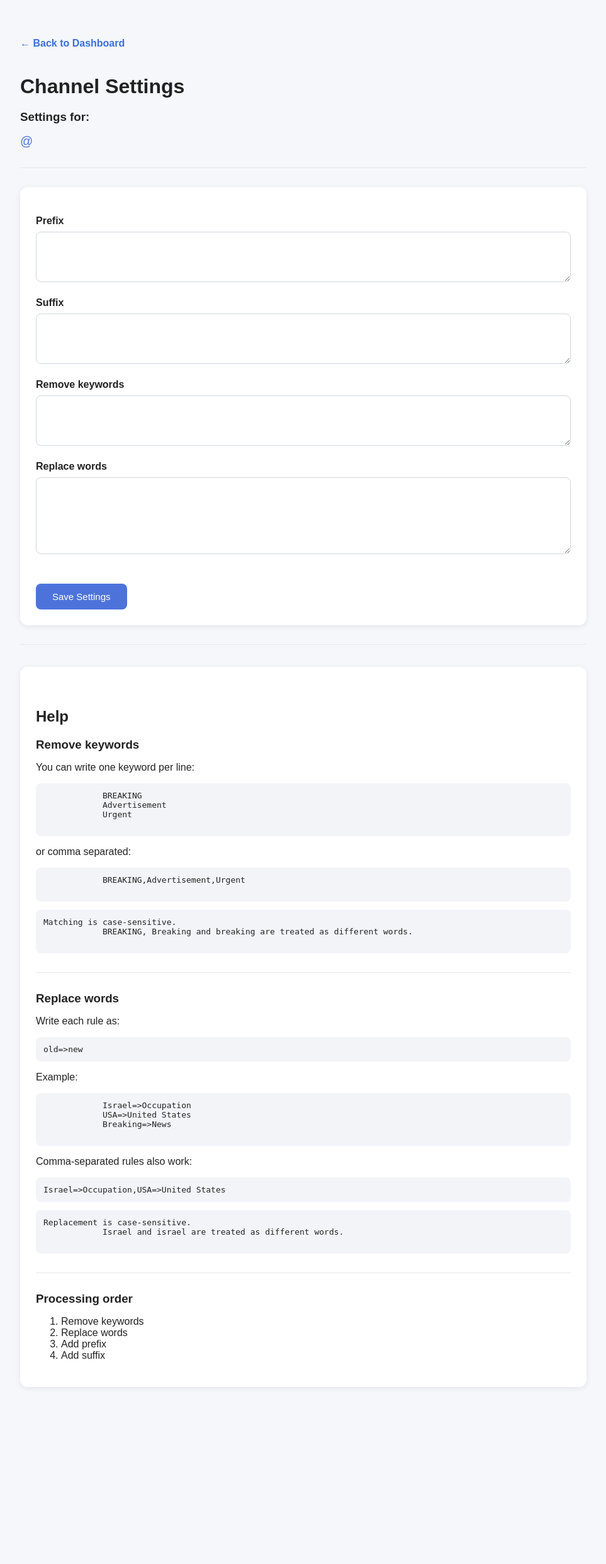
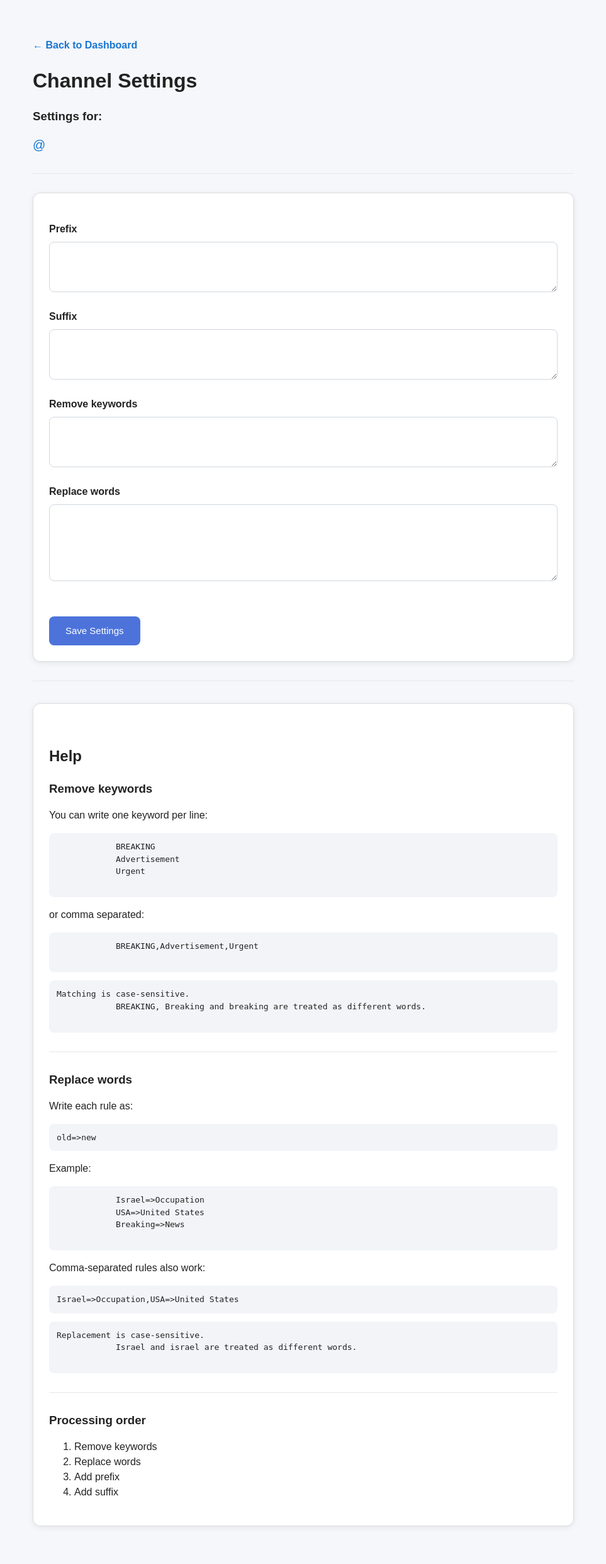
Before and after one commit to MohamdAlJawhari/telegram-feed-platform, a FastAPI app: page /dashboard/settings/1 in a window 1280 px wide. Shown: the whole page at 63% size, without its empty margins (158-1121 px from the left). Before the commit the page ends 2158 px from the top, so only its background shows below. Run offline with FastAPI, Linux system fonts and the light colour scheme; data that the repository does not hold is empty; parts of the project's set-up code (start-up, migrations or seed data) failed here and were passed over.

Commit message:
Refactor CSS styles and add common variables for improved consistency across components

```diff
--- a/app/dashboard/static/css/channel-setting.css
+++ b/app/dashboard/static/css/channel-setting.css
@@ -1,9 +1,6 @@
 /* ---------- Page ---------- */
 
 body {
-    font-family: Arial, Helvetica, sans-serif;
-    background: #f5f7fb;
-    color: #222;
     max-width: 900px;
     margin: 40px auto;
     padding: 20px;
@@ -25,25 +22,10 @@ h3 {
 
 /* ---------- Back Button ---------- */
 
-.back-link {
-    display: inline-block;
-    margin-bottom: 20px;
-    text-decoration: none;
-    color: #3b6edc;
-    font-weight: bold;
-}
-
-.back-link:hover {
-    text-decoration: underline;
-}
-
 /* ---------- Card ---------- */
 
 .settings-card {
-    background: white;
     padding: 25px;
-    border-radius: 12px;
-    box-shadow: 0 2px 10px rgba(0,0,0,.08);
 }
 
 /* ---------- Labels ---------- */
@@ -105,40 +87,14 @@ textarea {
 
     margin-top: 35px;
 
-    background: white;
-
-    border-radius: 12px;
-
     padding: 25px;
-
-    box-shadow: 0 2px 10px rgba(0,0,0,.08);
-}
-
-pre {
-
-    background: #f2f4f8;
-
-    padding: 12px;
-
-    border-radius: 8px;
-
-    overflow-x: auto;
-}
-
-hr {
-
-    border: none;
-
-    border-top: 1px solid #e5e7eb;
-
-    margin: 30px 0;
 }
 
 /* ---------- Channel Name ---------- */
 
 .channel-name {
 
-    color: #4d73db;
+    color: var(--color-primary);
 
     font-size: 20px;
 
--- a/app/dashboard/static/css/common.css
+++ b/app/dashboard/static/css/common.css
@@ -0,0 +1,111 @@
+:root {
+    --color-primary: #1976d2;
+    --color-primary-hover: #0d47a1;
+    --color-danger: #d32f2f;
+    --color-danger-hover: #b71c1c;
+    --color-success: #22c55e;
+    --color-text: #222;
+    --color-text-muted: #666;
+    --color-background: #f5f7fb;
+    --color-surface: #fff;
+    --color-border: #ddd;
+    --color-code-background: #f2f4f8;
+    --radius-sm: 8px;
+    --radius-md: 12px;
+    --shadow-card: 0 2px 10px rgba(0, 0, 0, 0.08);
+    --shadow-card-hover: 0 8px 24px rgba(0, 0, 0, 0.12);
+    --transition-fast: 0.2s ease;
+}
+
+* {
+    box-sizing: border-box;
+}
+
+body {
+    margin: 40px;
+    background: var(--color-background);
+    color: var(--color-text);
+    font-family: Arial, Helvetica, sans-serif;
+    line-height: 1.5;
+}
+
+h1,
+h2,
+h3,
+p {
+    overflow-wrap: break-word;
+}
+
+h1 {
+    margin-top: 0;
+}
+
+a {
+    color: var(--color-primary);
+    text-decoration: none;
+}
+
+a:hover {
+    text-decoration: underline;
+}
+
+.back-link {
+    display: inline-block;
+    margin-bottom: 20px;
+    font-weight: 700;
+}
+
+.stat-card,
+.channel-card,
+.settings-card,
+.help-card,
+.post-card {
+    border: 1px solid var(--color-border);
+    border-radius: var(--radius-md);
+    background: var(--color-surface);
+    box-shadow: var(--shadow-card);
+}
+
+button,
+.button {
+    border: 0;
+    border-radius: var(--radius-sm);
+    padding: 10px 18px;
+    background: var(--color-primary);
+    color: #fff;
+    font: inherit;
+    cursor: pointer;
+    transition: background-color var(--transition-fast);
+}
+
+button:hover,
+.button:hover {
+    background: var(--color-primary-hover);
+    text-decoration: none;
+}
+
+button:focus-visible,
+.button:focus-visible,
+a:focus-visible {
+    outline: 3px solid rgba(25, 118, 210, 0.3);
+    outline-offset: 2px;
+}
+
+hr {
+    margin: 30px 0;
+    border: 0;
+    border-top: 1px solid #e5e7eb;
+}
+
+pre {
+    overflow-x: auto;
+    padding: 12px;
+    border-radius: var(--radius-sm);
+    background: var(--color-code-background);
+}
+
+@media (max-width: 600px) {
+    body {
+        margin: 20px;
+    }
+}
--- a/app/dashboard/templates/channel_posts.html
+++ b/app/dashboard/templates/channel_posts.html
@@ -4,6 +4,7 @@
 
 <head>
     <title>{{ channel_username }}</title>
+    <link rel="stylesheet" href="/static/css/common.css">
     <link rel="stylesheet" href="/static/css/channel_posts.css">
 </head>
 
--- a/app/dashboard/templates/channel_settings.html
+++ b/app/dashboard/templates/channel_settings.html
@@ -4,6 +4,7 @@
 
 <head>
     <title>Channel Settings</title>
+    <link rel="stylesheet" href="/static/css/common.css">
     <link rel="stylesheet" href="/static/css/channel-setting.css">
 </head>
 
--- a/app/dashboard/templates/dashboard.html
+++ b/app/dashboard/templates/dashboard.html
@@ -4,6 +4,7 @@
 
 <head>
     <title>{{ channel_username }}</title>
+    <link rel="stylesheet" href="/static/css/common.css">
     <link rel="stylesheet" href="/static/css/dashboard.css">
 </head>
 
```
Also changed, not shown: app/dashboard/static/css/channel_posts.css (+0 -17 lines), app/dashboard/static/css/dashboard.css (+9 -17 lines).
